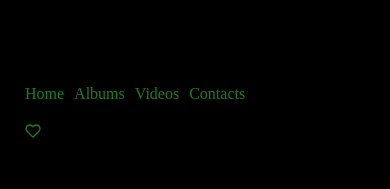
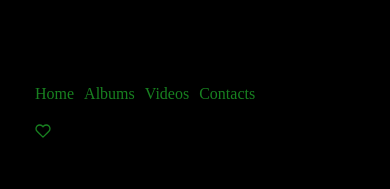
Before and after one commit to robertthome/blackmage88, a React (Create React App) app in the folder black-mage-88/: page / in a window 390 px wide. Shown: the top 189 px of the page. Built offline with nearby package versions, Linux system fonts and the light colour scheme; a web font is replaced by a local one.

Commit message:
quote navlink added

```diff
--- a/black-mage-88/src/component/compStyles/Nav.css
+++ b/black-mage-88/src/component/compStyles/Nav.css
@@ -13,6 +13,8 @@
   }
   .nav {
     font-size: 1em;
-    margin: 10px 75px 10px -65px;
+    margin: 10px 65px 10px -55px;
+  }
+  .quote {
   }
 }
```
